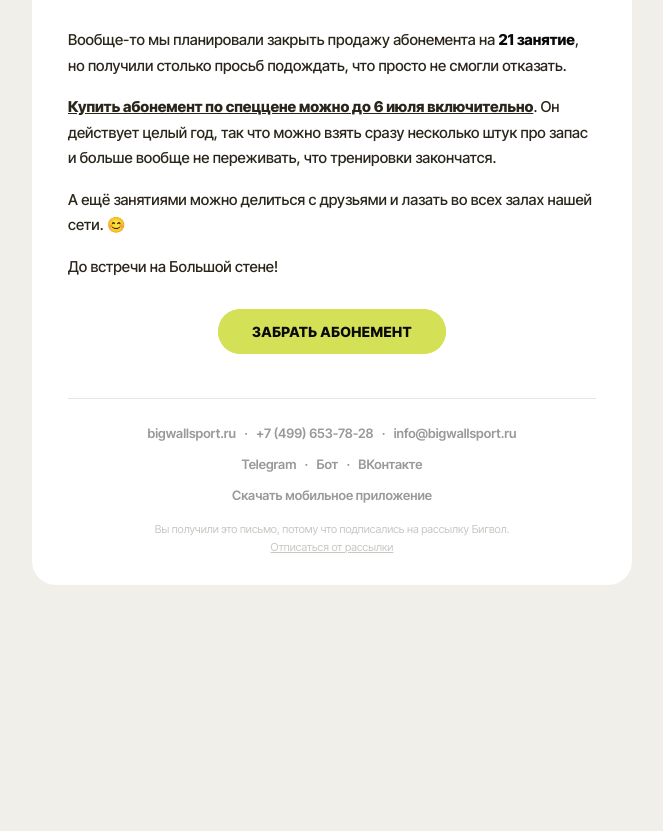
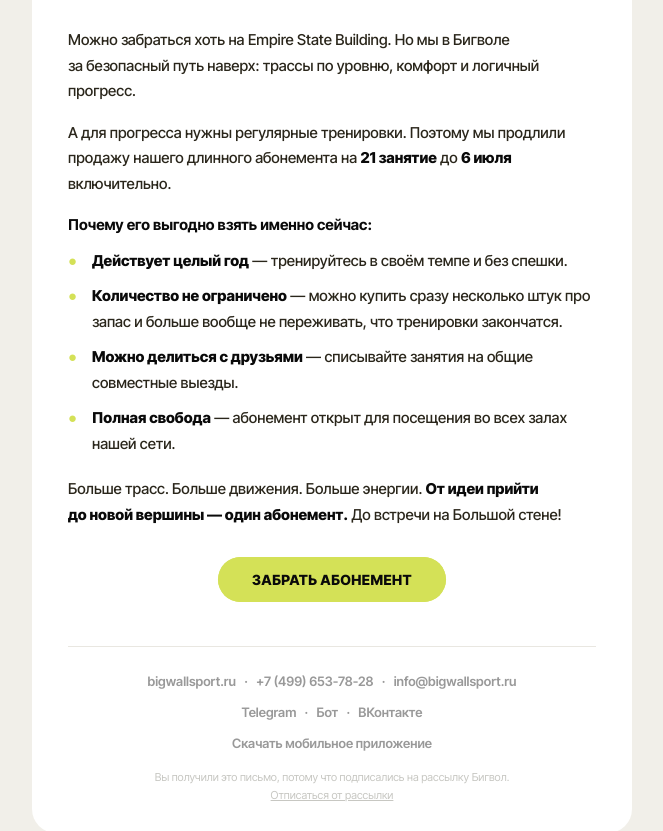
Before and after one commit to elenkar14-netizen/bigwall_sport, a plain HTML site: page 21-days-v2.html in a window 1280 px wide. Shown: the part 649-1480 px from the top of the page, without its empty margins (308-971 px from the left). Before the commit the page ends 1258 px from the top, so only its background shows below. Drawn offline with Linux system fonts and the light colour scheme.

Commit message:
Update 21-days-v2.html

```diff
--- a/21-days-v2.html
+++ b/21-days-v2.html
@@ -1,6 +1,6 @@
 <html lang="ru" xmlns="http://www.w3.org/1999/xhtml">
 <head><meta name="viewport" content="width=device-width, initial-scale=1.0"><meta http-equiv="X-UA-Compatible" content="IE=edge">
-	<title>Сюрприз! Вы просили &mdash; мы продлили 🎁</title>
+	<title>Продлили до 6 июля — абонемент на 21 занятие</title>
 	<!--[if mso]>
     <style type="text/css">
         body, table, td, h1, h2, h3, p, span, a {font-family: Arial, Helvetica, sans-serif !important;}
@@ -23,7 +23,7 @@
 	</style>
 </head>
 <body style="margin:0; padding:0; background-color:#F1EFE9;">
-<div class="preheader">Абонемент на 21 занятие доступен до 6 июля.</div>
+<div class="preheader">Абонемент на 21 занятие продлён до 6 июля включительно.</div>
 
 <table border="0" cellpadding="0" cellspacing="0" role="presentation" style="background-color:#F1EFE9;" width="100%">
 	<tbody>
@@ -32,7 +32,8 @@
                 <table role="presentation" cellspacing="0" cellpadding="0" border="0" width="600" align="center"><tr><td>
                 <![endif]-->
 			<div style="width:100%; max-width:600px; margin:0 auto; background-color:#FFFFFF; border-radius:24px; overflow:hidden;">
-			<table border="0" cellpadding="0" cellspacing="0" class="container" role="presentation" style="background-color:#FFFFFF;" width="100%"><!-- ======== VIEW IN BROWSER ======== -->
+			<table border="0" cellpadding="0" cellspacing="0" class="container" role="presentation" style="background-color:#FFFFFF;" width="100%">
+				<!-- ======== VIEW IN BROWSER ======== -->
 				<tbody>
 					<tr>
 						<td align="center" style="padding: 18px 40px 0;">
@@ -47,18 +48,56 @@
 					</tr>
 					<!-- ======== HERO BANNER ======== -->
 					<tr>
-						<td style="padding: 0;"><a href="https://bigwallsport.ru/kod-lk?club_id=6713f696-77ea-11ee-9d04-00505683ae0c&amp;getShopFormReg=Y&amp;id=379d619a-ae75-11f0-8576-005056832d62" target="_self"><img alt="Сюрприз! Вы просили — мы продлили" class="hero-img" src="https://img.hiteml.com/en/v5/user-files?userId=8150114&amp;resource=himg&amp;disposition=inline&amp;name=651436dhbgkebjb4goqqhr1cu5cfjyw159ij5x848qcckjrfxb847tkaa39toga4snbzxcd69ri8dunf91atu9s7tz1hfnzuyxszu7e8ojnkna9wtn8ho" style="display: block; width: 100%; max-width: 600px;" /> </a></td>
+						<td style="padding: 0;"><a href="https://bigwallsport.ru/kod-lk?club_id=6713f696-77ea-11ee-9d04-00505683ae0c&amp;getShopFormReg=Y&amp;id=379d619a-ae75-11f0-8576-005056832d62" target="_self"><img alt="Продлили до 6 июля — абонемент на 21 занятие" class="hero-img" src="https://img.hiteml.com/en/v5/user-files?userId=8150114&amp;resource=himg&amp;disposition=inline&amp;name=64ry9uwnpsrroxb4goqqhr1cu5cj7zzrbr65aqy44c9k56zi4xksnqs8o6cik9h85" style="display: block; width: 100%; max-width: 600px;" /></a></td>
 					</tr>
 					<!-- ======== TEXT ======== -->
 					<tr>
 						<td class="mob-pad" style="padding: 30px 36px 0;">
-						<p style="font-family:'Inter Tight',Arial,sans-serif; font-size:15px; font-weight:500; line-height:1.7; color:#2A261B; margin:0 0 16px;">Вообще-то мы планировали закрыть продажу абонемента на&nbsp;<strong style="font-weight:800; color:#0A0A0A;">21&nbsp;занятие</strong>, но получили столько просьб подождать, что просто не смогли отказать.</p>
+						<p style="font-family:'Inter Tight',Arial,sans-serif; font-size:15px; font-weight:500; line-height:1.7; color:#2A261B; margin:0 0 16px;">Можно забраться хоть на Empire State Building. Но мы в&nbsp;Бигволе за&nbsp;безопасный путь наверх: трассы по&nbsp;уровню, комфорт и&nbsp;логичный прогресс.</p>
 
-						<p style="font-family:'Inter Tight',Arial,sans-serif; font-size:15px; font-weight:500; line-height:1.7; color:#2A261B; margin:0 0 16px;"><a href="https://bigwallsport.ru/kod-lk?club_id=6713f696-77ea-11ee-9d04-00505683ae0c&amp;getShopFormReg=Y&amp;id=379d619a-ae75-11f0-8576-005056832d62" style="color:#2A261B; text-decoration:underline; font-weight:800;">Купить абонемент по спеццене можно до&nbsp;6&nbsp;июля включительно</a>. Он действует целый год, так что можно взять сразу несколько штук про запас и больше вообще не переживать, что тренировки закончатся.</p>
+						<p style="font-family:'Inter Tight',Arial,sans-serif; font-size:15px; font-weight:500; line-height:1.7; color:#2A261B; margin:0 0 16px;">А&nbsp;для прогресса нужны регулярные тренировки. Поэтому мы продлили продажу нашего длинного абонемента на&nbsp;<strong style="font-weight:800; color:#0A0A0A;">21&nbsp;занятие</strong> до&nbsp;<strong style="font-weight:800; color:#0A0A0A;">6&nbsp;июля</strong> включительно.</p>
 
-						<p style="font-family:'Inter Tight',Arial,sans-serif; font-size:15px; font-weight:500; line-height:1.7; color:#2A261B; margin:0 0 16px;">А ещё занятиями можно делиться с друзьями и лазать во всех залах нашей сети. 😊</p>
+						<p style="font-family:'Inter Tight',Arial,sans-serif; font-size:15px; font-weight:700; line-height:1.7; color:#0A0A0A; margin:0 0 10px;">Почему его выгодно взять именно сейчас:</p>
 
-						<p style="font-family:'Inter Tight',Arial,sans-serif; font-size:15px; font-weight:500; line-height:1.7; color:#2A261B; margin:0;">До встречи на Большой стене!</p>
+						<!-- ======== LIST ======== -->
+						<table border="0" cellpadding="0" cellspacing="0" role="presentation" width="100%">
+							<tbody>
+								<tr>
+									<td style="padding: 0 0 10px; vertical-align: top; width: 24px;">
+									<p style="font-family:'Inter Tight',Arial,sans-serif; font-size:15px; font-weight:800; color:#D4E157; margin:0; line-height:1.7;">&#9679;</p>
+									</td>
+									<td style="padding: 0 0 10px;">
+									<p style="font-family:'Inter Tight',Arial,sans-serif; font-size:15px; font-weight:500; line-height:1.7; color:#2A261B; margin:0;"><strong style="font-weight:800; color:#0A0A0A;">Действует целый год</strong> &mdash; тренируйтесь в&nbsp;своём темпе и&nbsp;без спешки.</p>
+									</td>
+								</tr>
+								<tr>
+									<td style="padding: 0 0 10px; vertical-align: top; width: 24px;">
+									<p style="font-family:'Inter Tight',Arial,sans-serif; font-size:15px; font-weight:800; color:#D4E157; margin:0; line-height:1.7;">&#9679;</p>
+									</td>
+									<td style="padding: 0 0 10px;">
+									<p style="font-family:'Inter Tight',Arial,sans-serif; font-size:15px; font-weight:500; line-height:1.7; color:#2A261B; margin:0;"><strong style="font-weight:800; color:#0A0A0A;">Количество не&nbsp;ограничено</strong> &mdash; можно купить сразу несколько штук про запас и&nbsp;больше вообще не&nbsp;переживать, что тренировки закончатся.</p>
+									</td>
+								</tr>
+								<tr>
+									<td style="padding: 0 0 10px; vertical-align: top; width: 24px;">
+									<p style="font-family:'Inter Tight',Arial,sans-serif; font-size:15px; font-weight:800; color:#D4E157; margin:0; line-height:1.7;">&#9679;</p>
+									</td>
+									<td style="padding: 0 0 10px;">
+									<p style="font-family:'Inter Tight',Arial,sans-serif; font-size:15px; font-weight:500; line-height:1.7; color:#2A261B; margin:0;"><strong style="font-weight:800; color:#0A0A0A;">Можно делиться с&nbsp;друзьями</strong> &mdash; списывайте занятия на&nbsp;общие совместные выезды.</p>
+									</td>
+								</tr>
+								<tr>
+									<td style="padding: 0; vertical-align: top; width: 24px;">
+									<p style="font-family:'Inter Tight',Arial,sans-serif; font-size:15px; font-weight:800; color:#D4E157; margin:0; line-height:1.7;">&#9679;</p>
+									</td>
+									<td style="padding: 0;">
+									<p style="font-family:'Inter Tight',Arial,sans-serif; font-size:15px; font-weight:500; line-height:1.7; color:#2A261B; margin:0;"><strong style="font-weight:800; color:#0A0A0A;">Полная свобода</strong> &mdash; абонемент открыт для посещения во&nbsp;всех залах нашей сети.</p>
+									</td>
+								</tr>
+							</tbody>
+						</table>
+
+						<p style="font-family:'Inter Tight',Arial,sans-serif; font-size:15px; font-weight:500; line-height:1.7; color:#2A261B; margin:20px 0 0;">Больше трасс. Больше движения. Больше энергии. <strong style="font-weight:800; color:#0A0A0A;">От&nbsp;идеи прийти до&nbsp;новой вершины &mdash; один абонемент.</strong> До&nbsp;встречи на&nbsp;Большой стене!</p>
 						</td>
 					</tr>
 					<!-- ======== CTA BUTTON ======== -->
@@ -68,10 +107,10 @@
 							<tbody>
 								<tr>
 									<td align="center" style="border-radius:50px; background-color:#D4E157;"><!--[if mso]>
-                                                    <v:roundrect xmlns:v="urn:schemas-microsoft-com:vml" style="height:44px;v-text-anchor:middle;width:240px;" arcsize="50%" strokecolor="#D4E157" fillcolor="#D4E157">
-                                                        <center style="color:#0A0A0A;font-family:Arial,sans-serif;font-size:13px;font-weight:bold;">ЗАБРАТЬ АБОНЕМЕНТ</center>
-                                                    </v:roundrect>
-                                                    <![endif]--><!--[if !mso]><!--><a class="cta-btn" href="https://bigwallsport.ru/kod-lk?club_id=6713f696-77ea-11ee-9d04-00505683ae0c&amp;getShopFormReg=Y&amp;id=379d619a-ae75-11f0-8576-005056832d62" style="display:inline-block; background-color:#D4E157; color:#0A0A0A; font-family:'Inter Tight',Arial,sans-serif; font-size:14px; font-weight:800; text-decoration:none; padding:14px 34px; border-radius:50px; letter-spacing:0.4px; text-transform:uppercase;" target="_blank">Забрать абонемент</a> <!--<![endif]--></td>
+                                        <v:roundrect xmlns:v="urn:schemas-microsoft-com:vml" style="height:44px;v-text-anchor:middle;width:240px;" arcsize="50%" strokecolor="#D4E157" fillcolor="#D4E157">
+                                            <center style="color:#0A0A0A;font-family:Arial,sans-serif;font-size:13px;font-weight:bold;">ЗАБРАТЬ АБОНЕМЕНТ</center>
+                                        </v:roundrect>
+                                        <![endif]--><!--[if !mso]><!--><a class="cta-btn" href="https://bigwallsport.ru/kod-lk?club_id=6713f696-77ea-11ee-9d04-00505683ae0c&amp;getShopFormReg=Y&amp;id=379d619a-ae75-11f0-8576-005056832d62" style="display:inline-block; background-color:#D4E157; color:#0A0A0A; font-family:'Inter Tight',Arial,sans-serif; font-size:14px; font-weight:800; text-decoration:none; padding:14px 34px; border-radius:50px; letter-spacing:0.4px; text-transform:uppercase;" target="_blank">Забрать абонемент</a> <!--<![endif]--></td>
 								</tr>
 							</tbody>
 						</table>
```
